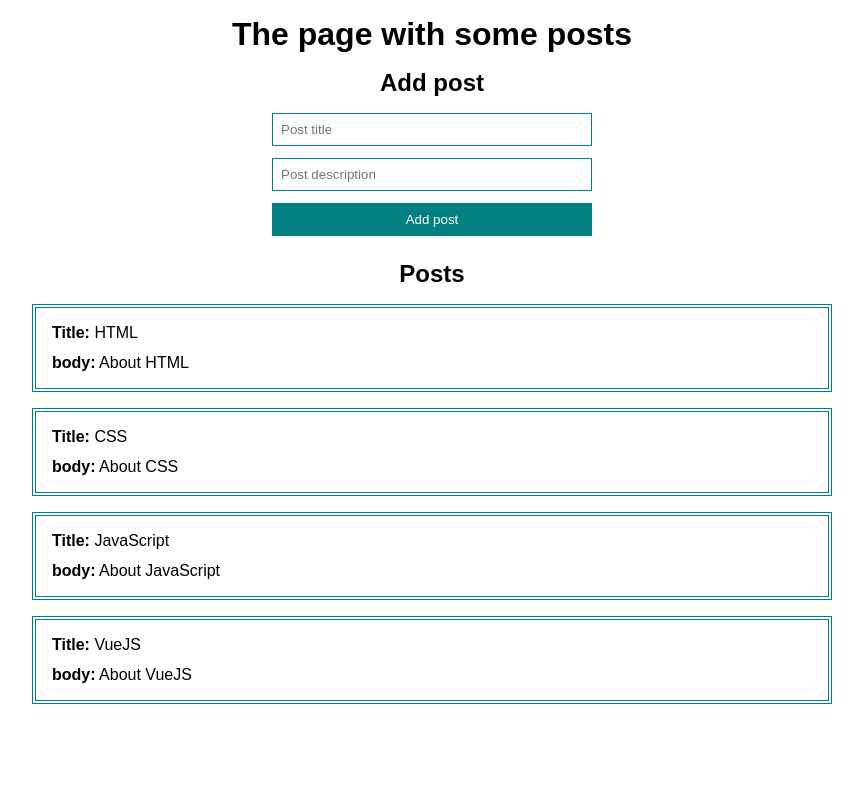
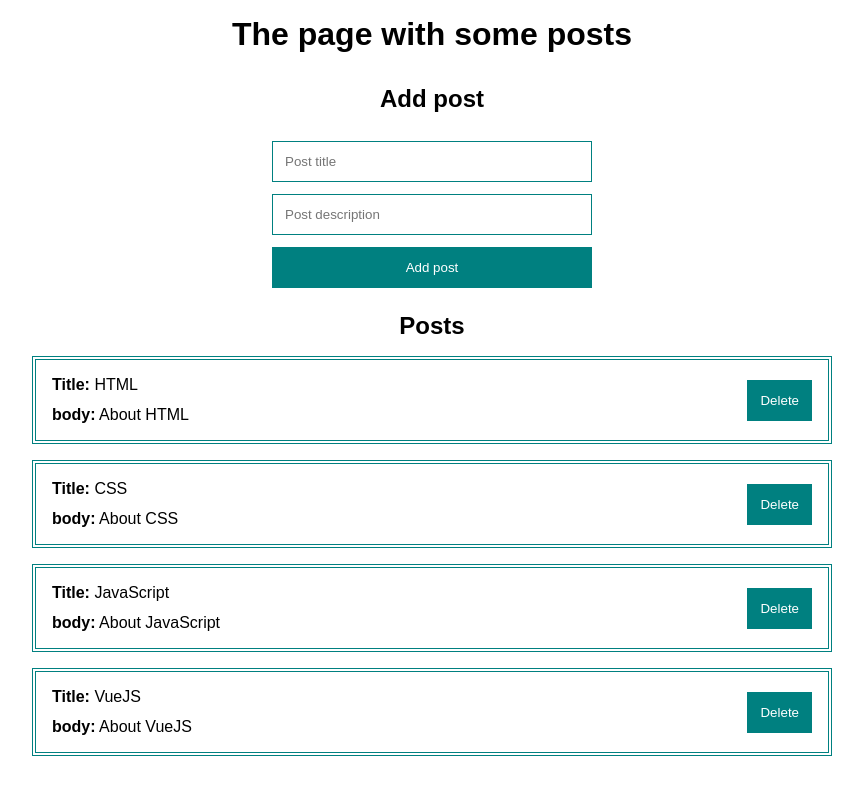
Before and after one commit to ik-web/get_vue, a Vue app: page / in a window 1280 px wide. Shown: the top 794 px of the page, without its empty margins (208-1071 px from the left). Built offline with nearby package versions, Linux system fonts and the light colour scheme.

Commit message:
Added some components

```diff
--- a/src/App.vue
+++ b/src/App.vue
@@ -1,5 +1,21 @@
+<template>
+  <div class="container">
+    <h1 class="title">The page with some posts</h1>
+
+    <post-form @addPost="addPost"/>
+    <post-list v-bind:posts="posts"/>
+
+  </div>
+</template>
+
 <script>
+import PostForm from "@/components/PostForm.vue";
+import PostList from "@/components/PostList.vue";
 export default {
+  components: {
+    PostForm,
+    PostList,
+  },
   data() {
     return {
       posts: [
@@ -8,68 +24,16 @@ export default {
         { id: 3, title: "JavaScript", body: "About JavaScript" },
         { id: 4, title: "VueJS", body: "About VueJS" },
       ],
-      title: "",
-      body: "",
     };
   },
 
   methods: {
-    addPost() {
-      this.posts.push({
-        id: Date.now(),
-        title: this.title,
-        body: this.body,
-      });
-      this.title = "";
-      this.body = "";
-    },
-
-    inputTitle(e) {
-      this.title = e.target.value;
-    },
-
-    inputBody(e) {
-      this.body = e.target.value;
-    },
+    addPost(post) {
+      this.posts.push(post)
+    }
   },
 };
 </script>
-
-<template>
-  <div class="container">
-    <h1 class="title">The page with some posts</h1>
-    <h2 class="title">Add post</h2>
-
-    <form class="form" @submit.prevent>
-      <input
-        type="text"
-        placeholder="Post title"
-        class="form__input"
-        v-bind:value="title"
-        @input="inputTitle"
-      />
-
-      <input
-        type="text"
-        placeholder="Post description"
-        class="form__input"
-        v-bind:value="body"
-        @input="inputBody"
-      />
-
-      <button class="form__button" @click="addPost">Add post</button>
-    </form>
-
-    <div class="posts">
-      <h2 class="blockTitle">Posts</h2>
-      <div class="post" v-for="post in posts">
-        <div class="post__title"><strong>Title:</strong> {{ post.title }}</div>
-
-        <div class="post__body"><strong>body:</strong> {{ post.body }}</div>
-      </div>
-    </div>
-  </div>
-</template>
 
 <style>
 * {
@@ -97,51 +61,4 @@ html {
 .blockTitle {
   text-align: center;
 }
-
-.posts {
-  display: flex;
-  flex-direction: column;
-  gap: 16px;
-}
-
-.post {
-  width: 100%;
-  border: 4px double teal;
-  padding: 16px;
-}
-
-.post__title {
-  margin-bottom: 12px;
-}
-
-.form {
-  display: flex;
-  flex-direction: column;
-  align-items: center;
-  gap: 12px;
-  max-width: 320px;
-  margin: 0 auto 24px;
-}
-
-.form__input {
-  width: 100%;
-  padding: 8px;
-  border: 1px solid teal;
-}
-
-.form__button {
-  width: 100%;
-  padding: 8px;
-  border: 1px solid teal;
-  color: white;
-  background: teal;
-  cursor: pointer;
-  transition: all 0.15s ease-in;
-}
-
-.form__button:hover,
-.form__button:focus {
-  color: black;
-  background: cyan;
-}
 </style>
--- /dev/null
+++ b/src/components/PostForm.vue
@@ -0,0 +1,70 @@
+<template>
+  <form class="form" @submit.prevent>
+    <h2 class="title">Add post</h2>
+
+    <input
+      type="text"
+      placeholder="Post title"
+      class="form__input"
+      v-bind:value="post.title"
+      @input="post.title = $event.target.value"
+    />
+
+    <input
+      type="text"
+      placeholder="Post description"
+      class="form__input"
+      v-model="post.body"
+    />
+
+    <custom-button @click="addPost">Add post</custom-button>
+  </form>
+</template>
+
+<script>
+import CustomButton from "@/components/UI/CustomButton.vue";
+
+export default {
+  components: {
+    CustomButton,
+  },
+  data() {
+    return {
+      post: {
+        title: "",
+        body: "",
+      },
+    };
+  },
+  methods: {
+    addPost() {
+      this.post.id = Date.now();
+
+      if (this.post.title && this.post.body) {
+        this.$emit("addPost", this.post);
+        this.post = {
+          title: "",
+          body: "",
+        };
+      }
+    },
+  },
+};
+</script>
+
+<style scoped>
+.form {
+  display: flex;
+  flex-direction: column;
+  align-items: center;
+  gap: 12px;
+  max-width: 320px;
+  margin: 0 auto 24px;
+}
+
+.form__input {
+  width: 100%;
+  padding: 12px;
+  border: 1px solid teal;
+}
+</style>
--- /dev/null
+++ b/src/components/PostItem.vue
@@ -0,0 +1,39 @@
+<template>
+  <div class="post">
+    <div>
+      <div class="post__title"><strong>Title:</strong> {{ post.title }}</div>
+      <div class="post__body"><strong>body:</strong> {{ post.body }}</div>
+    </div>
+
+    <div>
+      <custom-button>Delete</custom-button>
+    </div>
+  </div>
+</template>
+
+<script>
+import CustomButton from '@/components/UI/CustomButton.vue';
+
+export default {
+  components: {
+    CustomButton
+  },
+  props: {
+    post: { type: Object, required: true },
+  },
+};
+</script>
+
+<style scoped>
+.post {
+  display: flex;
+  justify-content: space-between;
+  align-items: center;
+  width: 100%;
+  border: 4px double teal;
+  padding: 16px;
+}
+.post__title {
+  margin-bottom: 12px;
+}
+</style>
--- /dev/null
+++ b/src/components/PostList.vue
@@ -0,0 +1,26 @@
+<template>
+  <div class="posts">
+    <h2 class="blockTitle">Posts</h2>
+    <post-item v-for="post in posts" :post="post" />
+  </div>
+</template>
+
+<script>
+import PostItem from '@/components/PostItem.vue';
+export default {
+  components: {
+    PostItem
+  },
+  props: {
+    posts: { type: Array, required: true },
+  },
+};
+</script>
+
+<style scoped>
+.posts {
+  display: flex;
+  flex-direction: column;
+  gap: 16px;
+}
+</style>
--- /dev/null
+++ b/src/components/UI/CustomButton.vue
@@ -0,0 +1,27 @@
+<template>
+  <button class="button">
+    <slot></slot>
+  </button>
+</template>
+
+<script>
+export default {};
+</script>
+
+<style scoped>
+.button {
+  width: 100%;
+  padding: 12px;
+  border: 1px solid teal;
+  color: white;
+  background: teal;
+  cursor: pointer;
+  transition: all 0.15s ease-in;
+}
+
+.button:hover,
+.button:focus {
+  color: black;
+  background: cyan;
+}
+</style>
```
